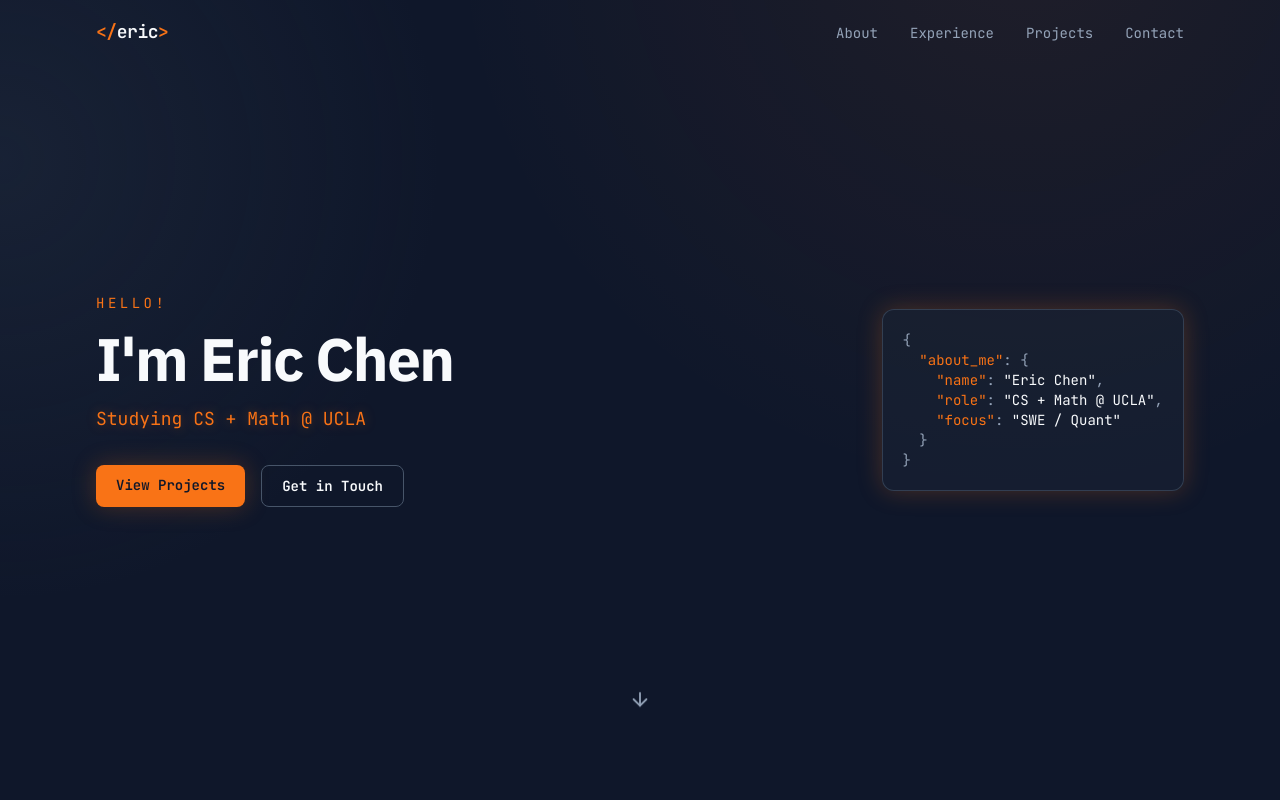
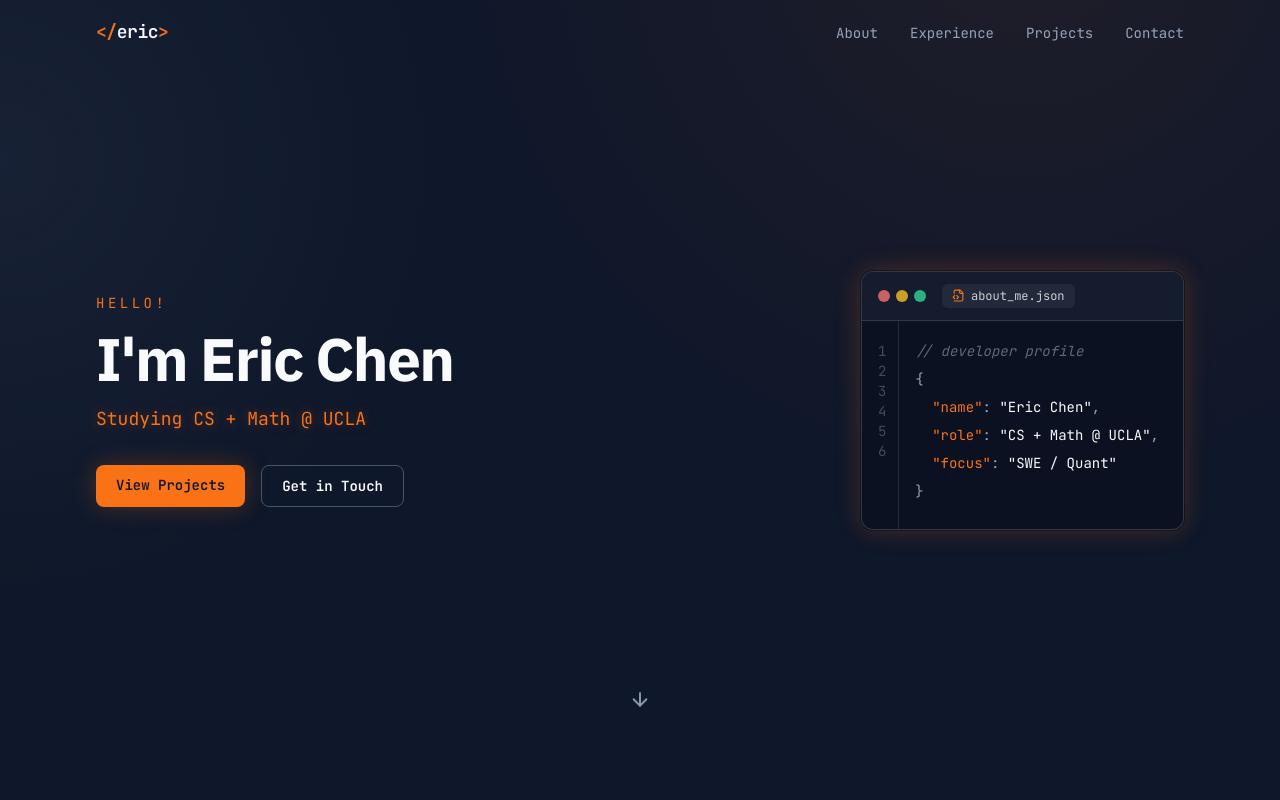
Before and after one commit to ericchen682/personal-portfolio, a React (Vite) app: page / in a window 1280 px wide. Shown: the top 800 px of the page. Built offline with nearby package versions, Linux system fonts and the light colour scheme.

Commit message:
style: redesign hero code card as IDE editor window

```diff
--- a/src/components/Hero.tsx
+++ b/src/components/Hero.tsx
@@ -1,7 +1,34 @@
-import { ArrowDown } from "lucide-react";
+import { ArrowDown, FileCode2 } from "lucide-react";
+import type { ReactNode } from "react";
 import { aboutMe } from "../data/portfolio";
 
 export default function Hero() {
+  const codeLines: ReactNode[] = [
+    <span className="italic text-subtle/60">// developer profile</span>,
+    <span className="text-subtle">{"{"}</span>,
+    <>
+      {"  "}
+      <span className="text-accent">"name"</span>
+      <span className="text-subtle">: </span>
+      <span className="text-foreground">"{aboutMe.name}"</span>
+      <span className="text-subtle">,</span>
+    </>,
+    <>
+      {"  "}
+      <span className="text-accent">"role"</span>
+      <span className="text-subtle">: </span>
+      <span className="text-foreground">"{aboutMe.role}"</span>
+      <span className="text-subtle">,</span>
+    </>,
+    <>
+      {"  "}
+      <span className="text-accent">"focus"</span>
+      <span className="text-subtle">: </span>
+      <span className="text-foreground">"{aboutMe.focus}"</span>
+    </>,
+    <span className="text-subtle">{"}"}</span>,
+  ];
+
   return (
     <section id="top" className="relative flex min-h-[92vh] items-center pt-16">
       <div className="container-tight grid items-center gap-12 md:grid-cols-2">
@@ -29,37 +56,39 @@ export default function Hero() {
         </div>
 
         <div className="animate-fade-up md:justify-self-end">
-          <pre className="card w-full max-w-md whitespace-pre-wrap break-words p-4 font-mono text-xs leading-relaxed shadow-glow sm:p-5 sm:text-sm">
-            <code>
-              <span className="text-subtle">{"{"}</span>
-              {"\n"}
-              {"  "}
-              <span className="text-accent">"about_me"</span>
-              <span className="text-subtle">: {"{"}</span>
-              {"\n"}
-              {"    "}
-              <span className="text-accent">"name"</span>
-              <span className="text-subtle">: </span>
-              <span className="text-foreground">"{aboutMe.name}"</span>
-              <span className="text-subtle">,</span>
-              {"\n"}
-              {"    "}
-              <span className="text-accent">"role"</span>
-              <span className="text-subtle">: </span>
-              <span className="text-foreground">"{aboutMe.role}"</span>
-              <span className="text-subtle">,</span>
-              {"\n"}
-              {"    "}
-              <span className="text-accent">"focus"</span>
-              <span className="text-subtle">: </span>
-              <span className="text-foreground">"{aboutMe.focus}"</span>
-              {"\n"}
-              {"  "}
-              <span className="text-subtle">{"}"}</span>
-              {"\n"}
-              <span className="text-subtle">{"}"}</span>
-            </code>
-          </pre>
+          <div className="w-full max-w-lg overflow-hidden rounded-xl border border-border/60 bg-[#0B1120] shadow-glow ring-1 ring-black/40">
+            <div className="flex items-center border-b border-border/50 bg-surface/50 px-4 py-3">
+              <span className="flex items-center gap-1.5">
+                <span className="h-3 w-3 rounded-full bg-red-400/80" />
+                <span className="h-3 w-3 rounded-full bg-amber-400/80" />
+                <span className="h-3 w-3 rounded-full bg-emerald-400/80" />
+              </span>
+              <span className="ml-4 flex items-center gap-1.5 rounded-md bg-muted/70 px-2.5 py-1 font-mono text-xs text-foreground/80">
+                <FileCode2 size={13} className="text-accent" />
+                about_me.json
+              </span>
+            </div>
+
+            <div className="flex overflow-x-auto text-[13px] leading-7 sm:text-sm">
+              <div
+                aria-hidden="true"
+                className="select-none border-r border-border/40 py-5 pl-4 pr-3 text-right font-mono text-subtle/40"
+              >
+                {codeLines.map((_, i) => (
+                  <div key={i}>{i + 1}</div>
+                ))}
+              </div>
+              <pre className="flex-1 py-5 pl-4 pr-6 font-mono">
+                <code>
+                  {codeLines.map((line, i) => (
+                    <div key={i} className="min-h-[1.75rem]">
+                      {line}
+                    </div>
+                  ))}
+                </code>
+              </pre>
+            </div>
+          </div>
         </div>
       </div>
 
```
